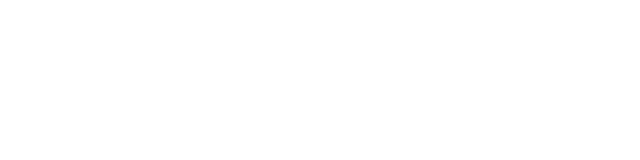
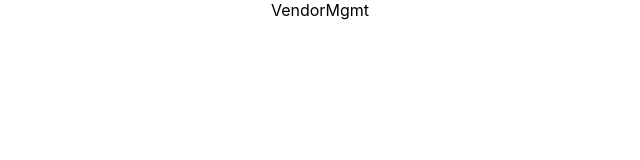
Before and after one commit to RamanaPonnaganti/Shopping-App, a React (Create React App) app: page /VendorMgmt in a window 1280 px wide. Shown: the top 160 px of the page, without its empty margins (320-960 px from the left). Built offline with nearby package versions, Linux system fonts and the light colour scheme.

Commit message:
'Intitial'

```diff
--- a/src/App.js
+++ b/src/App.js
@@ -7,6 +7,7 @@
 import Checkout from "./Components/Checkout/Checkout";
 import Products from "./Components/Products/Products";
 import ProductMgmt from "./Components/ProductMgmt/ProductMgmt";
+import VendorMgmt from "./Components/VendorMgmt/VendorMgmt";
 import Cart from "./Components/CartPage/Cart";
 
 function App() {
@@ -19,6 +20,7 @@
             <Route path="/Checkout" component={Checkout} />
             <Route path="/Products" component={Products} />
             <Route path="/ProductMgmt" component={ProductMgmt} />
+            <Route path="/VendorMgmt" component={VendorMgmt} />
             <Route path="/Cart" component={Cart} />
           </Switch>
         </BrowserRouter>
--- /dev/null
+++ b/src/Components/VendorMgmt/VendorMgmt.js
@@ -0,0 +1,13 @@
+import React from "react";
+
+class VendorMgmt extends React.Component {
+  constructor(props) {
+    super(props);
+  }
+
+  render() {
+    return <div>VendorMgmt</div>;
+  }
+}
+
+export default VendorMgmt;
```
